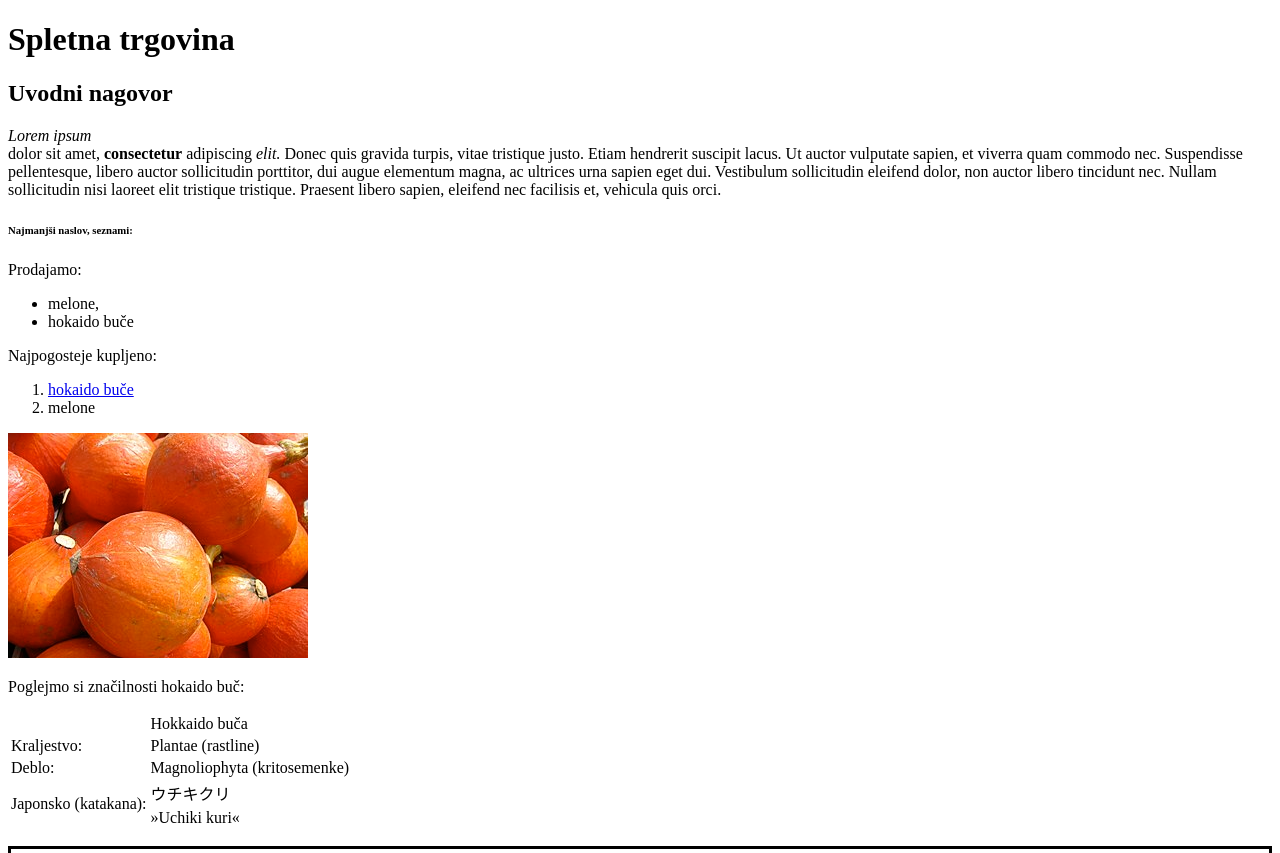
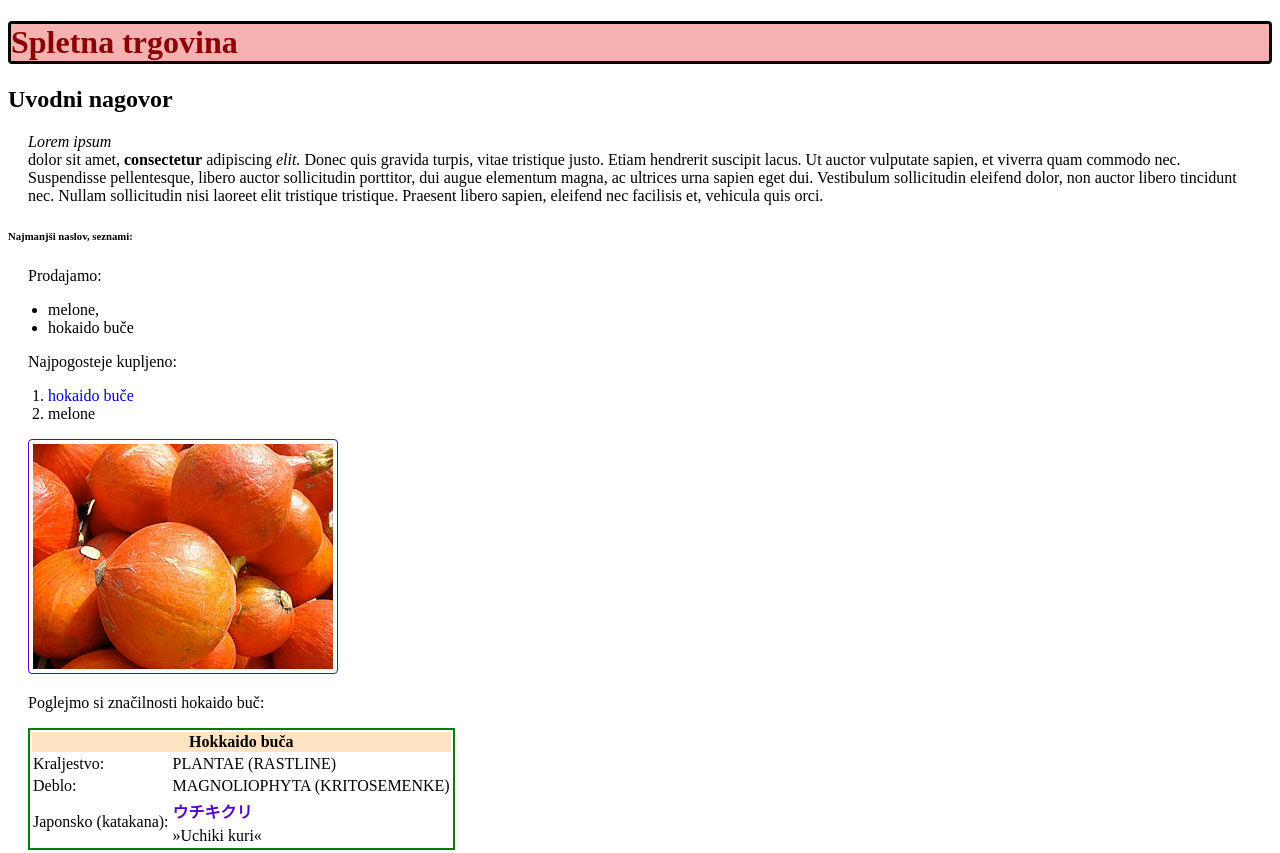
Before and after one commit to radov02/OIS-P, a plain HTML site: page index.html in a window 1280 px wide. Shown: the top 853 px of the page. Drawn offline with Linux system fonts and the light colour scheme.

Commit message:
Dodan CSS stil

```diff
--- a/index.html
+++ b/index.html
@@ -5,9 +5,17 @@
         <meta charset="utf-8"> <!-- metaoznake podrobneje opisujejo stran za lažjo interpretacijo s strani brskalnika oz. spletnih iskalnikov -->
         <meta name="description" content="Najboljša trgovina v Sloveniji">
         <title>Prodajalna</title> <!-- naslov zavihka -->
+        <style>
+            p, div, table, img{
+                margin-left:20px;
+                margin-right:20px;
+            }
+        </style>    <!--lahko opredelimo stil CSS v glavi dokumenta -->
+        <!-- ali pa CSS kreiramo v drugi datoteki in ju povežemo: -->
+        <link rel="stylesheet" href="./stil.css">
     </head>
     <body>  <!-- vsebina za prikaz -->
-        <h1>Spletna trgovina</h1>
+        <h1 style="color:DarkRed">Spletna trgovina</h1>
         <h2>Uvodni nagovor</h2>
         <p><em>Lorem ipsum</em><br/> dolor sit amet, <strong>consectetur</strong> adipiscing <i>elit.</i> Donec quis gravida turpis, vitae tristique justo. Etiam hendrerit suscipit lacus. Ut auctor vulputate sapien, et viverra quam commodo nec. Suspendisse pellentesque, libero auctor sollicitudin porttitor, dui augue elementum magna, ac ultrices urna sapien eget dui. Vestibulum sollicitudin eleifend dolor, non auctor libero tincidunt nec. Nullam sollicitudin nisi laoreet elit tristique tristique. Praesent libero sapien, eleifend nec facilisis et, vehicula quis orci. </p>
 
@@ -26,21 +34,21 @@
 
         <p>
             Poglejmo si značilnosti hokaido buč:
-            <table>
-                <th>
-                    <td colspan="2">Hokkaido buča</td>
-                </th>
+            <table style="border:2px solid green">
+                <tr>
+                    <th colspan="2">Hokkaido buča</th>
+                </tr>
                 <tr>
                     <td>Kraljestvo:</td>
-                    <td>Plantae (rastline)</td>
+                    <td class="pomembniPodatkiTabele">Plantae (rastline)</td>
                 </tr>
                 <tr>
                     <td>Deblo:</td>
-                    <td>Magnoliophyta (kritosemenke)</td>
+                    <td class="pomembniPodatkiTabele">Magnoliophyta (kritosemenke)</td>
                 </tr>
                 <tr>
                     <td rowspan="2">Japonsko (katakana):</td>
-                    <td>ウチキクリ</td>
+                    <td class="pomembniPodatkiTabele" id="katakana">ウチキクリ</td>
                 </tr>
                 <tr>
                     <td>»Uchiki kuri«</td>
--- /dev/null
+++ b/stil.css
@@ -0,0 +1,36 @@
+h1 {
+    border: 3px solid black;
+    border-radius:4px;
+    background-color:rgba(240, 128, 128, 0.616);
+}
+
+h1:hover{
+    background-color: beige;
+}
+
+img {
+    padding: 4px   !important;
+    border-radius: 4px;
+    border: 1px solid #5204d1;
+}
+
+.pomembniPodatkiTabele{
+    text-transform: uppercase;
+}
+
+#katakana {
+    font-weight:900;
+    color:#5204d1;
+}
+
+table th {
+    background-color: bisque;
+}
+
+a {
+    text-decoration: none;
+}
+
+a:hover {
+    text-decoration: underline;
+}
```
